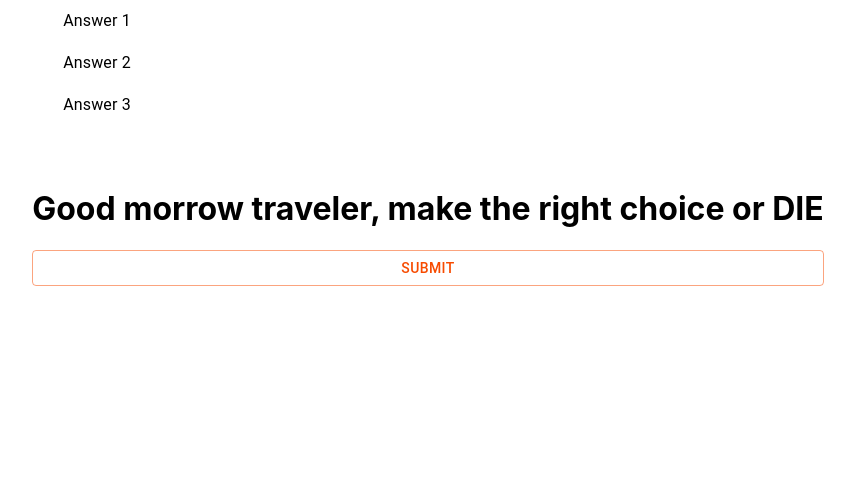
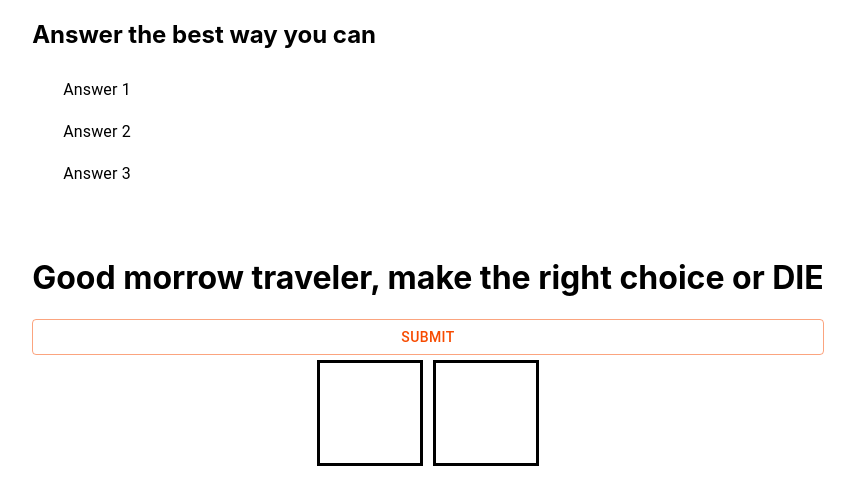
Before and after one commit to Jacoblynch99/questionaire-material-ui, a React (Create React App) app: page / in a window 1280 px wide. Shown: the top 504 px of the page, without its empty margins (212-1067 px from the left). Built offline with nearby package versions, Linux system fonts and the light colour scheme.

Commit message:
started on second section and commmented

```diff
--- a/src/components/UserLanding.js
+++ b/src/components/UserLanding.js
@@ -58,7 +58,7 @@ const UserLanding = (props) => {
                 <Grid item>
                     <form onSubmit={handleSubmit}>
                         <FormControl component="fieldset">
-                            <FormLabel component="legend">{value}</FormLabel>
+                            <h2>Answer the best way you can</h2>
                             <RadioGroup
                                 aria-label="questionnaire"
                                 name="questionnaire"
@@ -98,6 +98,27 @@ const UserLanding = (props) => {
                         </FormControl>
                     </form>
                 </Grid>
+
+                {/* ------------------- PUZZLE BELOW --------------------- */}
+
+                <Grid item style={{ display: 'flex', flexDirection: 'row' }}>
+                    <div
+                        style={{
+                            height: '100px',
+                            width: '100px',
+                            borderStyle: 'solid',
+                            margin: '5px',
+                        }}
+                    ></div>
+                    <div
+                        style={{
+                            height: '100px',
+                            width: '100px',
+                            borderStyle: 'solid',
+                            margin: '5px',
+                        }}
+                    ></div>
+                </Grid>
             </Grid>
         </Container>
     )
```
